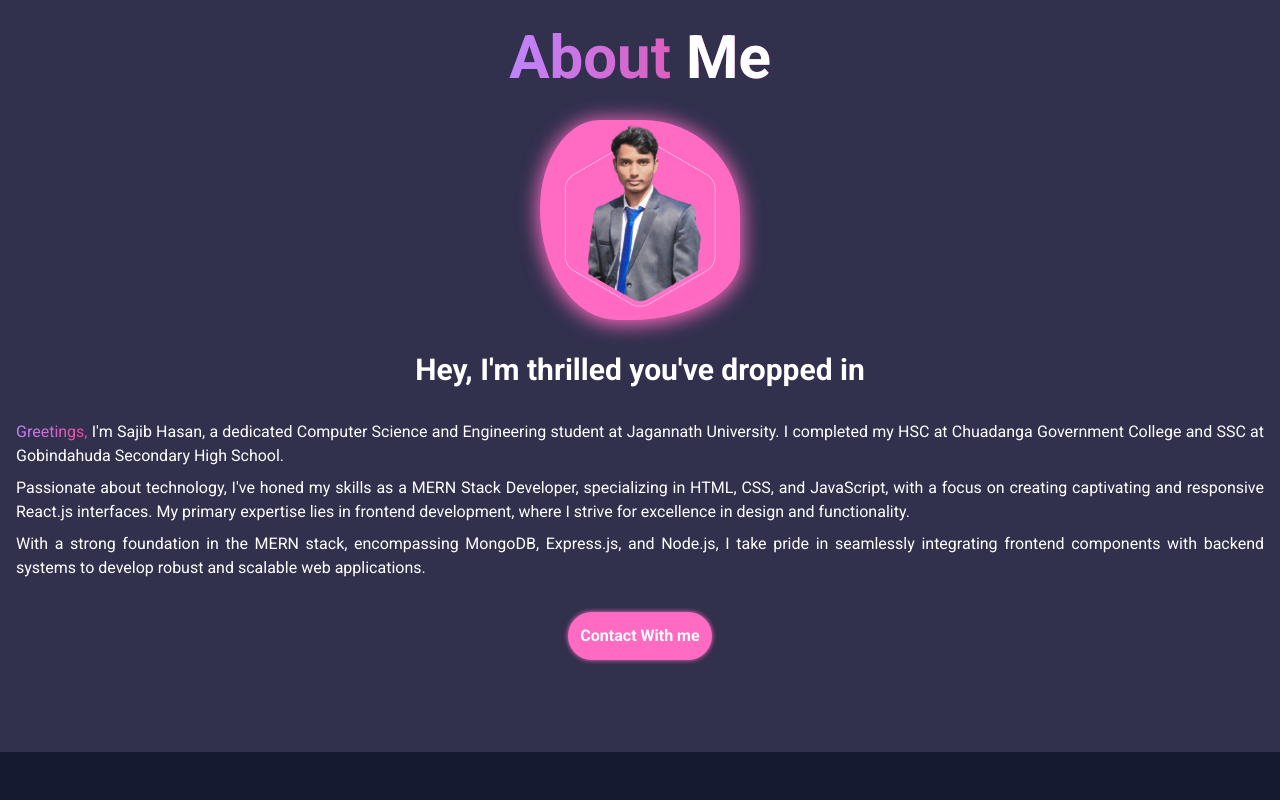
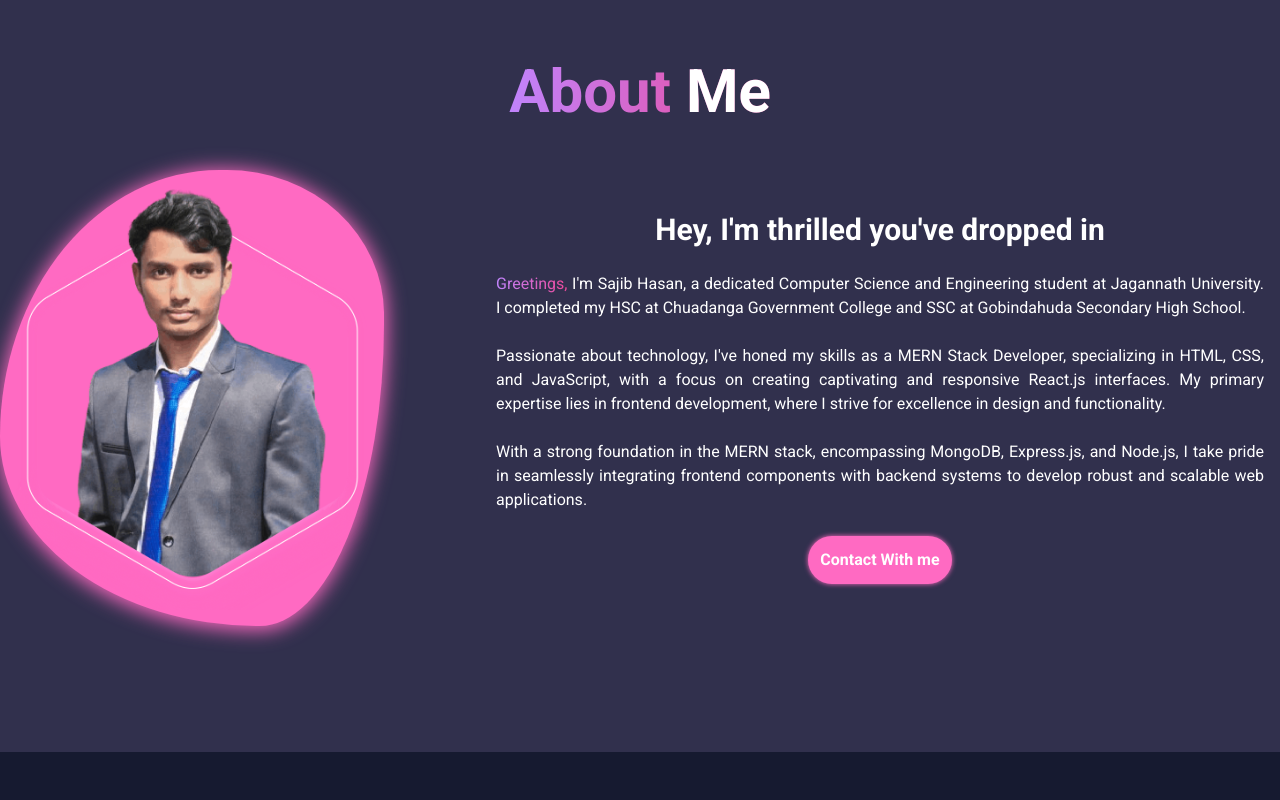
Before and after one commit to Sajib37/personal-portfolio, a React (Vite) app: page / in a window 1280 px wide. Shown: the part 960-1760 px from the top of the page. Built offline with nearby package versions, Linux system fonts and the light colour scheme.

Commit message:
about section modified

```diff
--- a/src/App.css
+++ b/src/App.css
@@ -45,11 +45,9 @@
     justify-content: center;
   }
   .box{
-    height: 200px;
-    width: 200px;
     background-color: #FF6AC2;
     box-shadow: 0 2px 20px 2px #FF6AC2;
-    animation: animate 4s ease-in-out infinite;
+    animation: animate 6s ease-in-out infinite;
     transition: all 1s ease-in-out;
   }
 
@@ -140,7 +138,7 @@
     width: 0px;
     height: 0px;
     background-color: #31304D;
-    transition: 0.6s;
+    transition: 1s;
   }
   .project-container:hover .projectEffect{
     width: 100%;
--- a/src/Components/About/About.jsx
+++ b/src/Components/About/About.jsx
@@ -2,24 +2,29 @@ import profile2 from '../../assets/images/profile2.png'
 import "../../App.css"
 const About = () => {
     return (
-        <section className="max-w-screen-xl text-white mx-auto min-h-screen flex gap-8 items-center justify-center flex-col py-8 pb-12">
+        <section className="max-w-screen-xl text-white mx-auto min-h-screen flex gap-12 items-center justify-center flex-col py-8 pb-12">
 
             <div data-aos="fade-down" data-aos-duration="2000" data-aos-once='true' >
                 <h1 className=" font-bold text-transparent lg:text-6xl md:text-4xl text-3xl bg-clip-text bg-gradient-to-r from-purple-400 to-pink-500">About <span className="text-white">Me</span></h1>
             </div>
 
-            <div className="wrapper">
-                <div className="box flex items-center justify-center">
-                    <img className='w-40' src={profile2} alt="" />
+            <div className='flex lg:gap-24 gap-12 flex-col lg:flex-row'>
+                <div className="wrapper">
+                    <div className="box p-4 lg:w-96 md:w-72 w-64 flex items-center justify-center">
+                        <img className='w-full' src={profile2} alt="" />
+                    </div>
+                </div>
+
+                <div className='space-y-6 flex flex-col items-center justify-center'>
+                    <h1 data-aos="fade-up" data-aos-duration="2000" data-aos-once='true' className='md:text-3xl px-2 text-2xl font-bold text-white text-center  max-w-sm md:max-w-xl'>Hey, I'm thrilled you've dropped in</h1>
+                    <div className='px-4 space-y-2 md:space-y-4 lg:space-y-6 text-justify'>
+                        <p data-aos="fade-up" data-aos-duration="2000"><span className='text-transparent bg-clip-text bg-gradient-to-r from-purple-400 to-pink-500'>Greetings,</span> I'm Sajib Hasan, a dedicated Computer Science and Engineering student at Jagannath University. I completed my HSC at Chuadanga Government College and SSC at Gobindahuda Secondary High School.</p>
+                        <p data-aos="fade-up" data-aos-duration="2000">Passionate about technology, I've honed my skills as a MERN Stack Developer, specializing in HTML, CSS, and JavaScript, with a focus on creating captivating and responsive React.js interfaces. My primary expertise lies in frontend development, where I strive for excellence in design and functionality.</p>
+                        <p data-aos="fade-up" data-aos-duration="2000">With a strong foundation in the MERN stack, encompassing MongoDB, Express.js, and Node.js, I take pride in seamlessly integrating frontend components with backend systems to develop robust and scalable web applications.</p>
+                    </div>
+                    <button data-aos="fade-up" data-aos-duration="2000" className="p-2 md:p-3 flex items-center gap-1 rounded-full bg-[#FF6AC2] text-white transition-shadow hover:shadow-none font-semibold "style={{boxShadow:"0px 0px 5px 0px #FF6AC2"}} ><a href="#contact">Contact With me</a></button>
                 </div>
             </div>
-            <h1 data-aos="fade-up" data-aos-duration="2000" data-aos-once='true' className='md:text-3xl px-2 text-2xl font-bold text-white text-center max-w-sm md:max-w-xl'>Hey, I'm thrilled you've dropped in</h1>
-            <div className='px-4 space-y-2 text-justify'>
-                <p data-aos="fade-up" data-aos-duration="2000"><span className='text-transparent bg-clip-text bg-gradient-to-r from-purple-400 to-pink-500'>Greetings,</span> I'm Sajib Hasan, a dedicated Computer Science and Engineering student at Jagannath University. I completed my HSC at Chuadanga Government College and SSC at Gobindahuda Secondary High School.</p>
-                <p data-aos="fade-up" data-aos-duration="2000">Passionate about technology, I've honed my skills as a MERN Stack Developer, specializing in HTML, CSS, and JavaScript, with a focus on creating captivating and responsive React.js interfaces. My primary expertise lies in frontend development, where I strive for excellence in design and functionality.</p>
-                <p data-aos="fade-up" data-aos-duration="2000">With a strong foundation in the MERN stack, encompassing MongoDB, Express.js, and Node.js, I take pride in seamlessly integrating frontend components with backend systems to develop robust and scalable web applications.</p>
-            </div>
-            <button className="p-2 md:p-3 flex items-center gap-1 rounded-full bg-[#FF6AC2] text-white transition-shadow hover:shadow-none font-semibold "style={{boxShadow:"0px 0px 5px 0px #FF6AC2"}} ><a href="#contact">Contact With me</a></button>
         </section>
     );
 };
--- a/src/Components/Contact/Contact.jsx
+++ b/src/Components/Contact/Contact.jsx
@@ -47,23 +47,24 @@ const Contact = () => {
             <h1 data-aos="fade-down" data-aos-duration="2000" data-aos-once='true' className="font-bold text-center text-transparent lg:text-6xl text-3xl md:text-4xl bg-clip-text bg-gradient-to-r from-purple-400 to-pink-600"><span className="text-white">Contact</span> With <span className="text-white">Me</span></h1>
             <section className="w-full px-2 md:px-10 lg:px-2 text-white  mx-auto flex flex-col lg:flex-row justify-center items-center gap-8 md:gap-12">
 
-                <div className=" p-8 flex w-full mx-auto md:w-2/3 lg:w-1/2 flex-col items-start gap-2 rounded-lg" style={{boxShadow: "1px 1px 10px 0px #FF6AC2"}}>
-                    <h1 className="font-bold mb-4 text-center lg:text-2xl text-xl">Get in Touch:</h1>
-                    <div className="flex justify-center items-center gap-2">
+                <div className=" p-8   relative skill-container flex w-full mx-auto md:w-2/3 lg:w-1/2 flex-col items-start gap-2 rounded-lg" style={{boxShadow: "1px 1px 10px 0px #FF6AC2"}}>
+                    <div className='upEffect absolute  rounded-lg top-0 left-0 '></div>
+                    <h1 className="font-bold relative mb-4 text-center lg:text-2xl text-xl">Get in Touch:</h1>
+                    <div className="flex justify-center relative items-center gap-2">
                         <div className="text-2xl flex items-center justify-center w-14 h-14 p-2 rounded-full border-2 border-[#FF6AC2] text-[#FF6AC2]"><FaPhoneAlt /></div>
                         <div>
                             <p className="font-bold text-lg">Contact:</p>
                             <p className="font-bold text-gray-400">01903106521</p>
                         </div>
                     </div>
-                    <div className="flex justify-center items-center gap-2">
+                    <div className="flex justify-center relative items-center gap-2">
                         <div className="text-2xl flex items-center justify-center w-14 h-14 p-2 rounded-full border-2 border-[#FF6AC2] text-[#FF6AC2]"><MdEmail /></div>
                         <div>
                             <p className="font-bold text-lg">Email:</p>
                             <p className="font-bold text-gray-400">sajibhasan9811@gmail.com</p>
                         </div>
                     </div>
-                    <div className="flex justify-center items-center gap-2">
+                    <div className="flex justify-center relative items-center gap-2">
                         <div className="text-2xl flex items-center justify-center w-14 h-14 p-2 rounded-full border-2 border-[#FF6AC2] text-[#FF6AC2]"><FaMapMarkerAlt /></div>
                         <div>
                             <p className="font-bold text-lg">Location:</p>
--- a/src/Components/Skills/Skills.jsx
+++ b/src/Components/Skills/Skills.jsx
@@ -9,7 +9,7 @@ const Skills = () => {
 
             <section  data-aos-once='true' className='flex w-full topMove  flex-col md:flex-row gap-10 md:gap-10 items-center justify-center lg:justify-around'>
 
-                <div data-aos="fade-up" data-aos-duration="2000" className='skill relative skill-container  list-none  md:w-1/2 w-full px-3 border-2 border-[#FF6AC2] p-4 rounded-lg'>
+                <div data-aos="fade-up" data-aos-duration="2000"  data-aos-once='true' className='skill relative skill-container  list-none  md:w-1/2 w-full px-3 border-2 border-[#FF6AC2] p-4 rounded-lg'>
 
                     <div className='upEffect absolute  rounded-lg top-0 left-0 '></div>
 
@@ -49,7 +49,7 @@ const Skills = () => {
                 </div>
 
 
-                <div data-aos="fade-up" data-aos-duration="2000" className='skill  relative skill-container  list-none  md:w-1/2 w-full px-3 border-2 border-[#FF6AC2] p-4 rounded-lg'>
+                <div data-aos="fade-up" data-aos-duration="2000"  data-aos-once='true' className='skill  relative skill-container  list-none  md:w-1/2 w-full px-3 border-2 border-[#FF6AC2] p-4 rounded-lg'>
 
                     <div className='upEffect absolute  rounded-lg top-0 left-0 '></div>
                     <div className='relative'>
```
Also changed, not shown: src/Components/Projects/Projects.jsx (+6 -6 lines), 1 other file (tests, documents, lock files or other folders).
